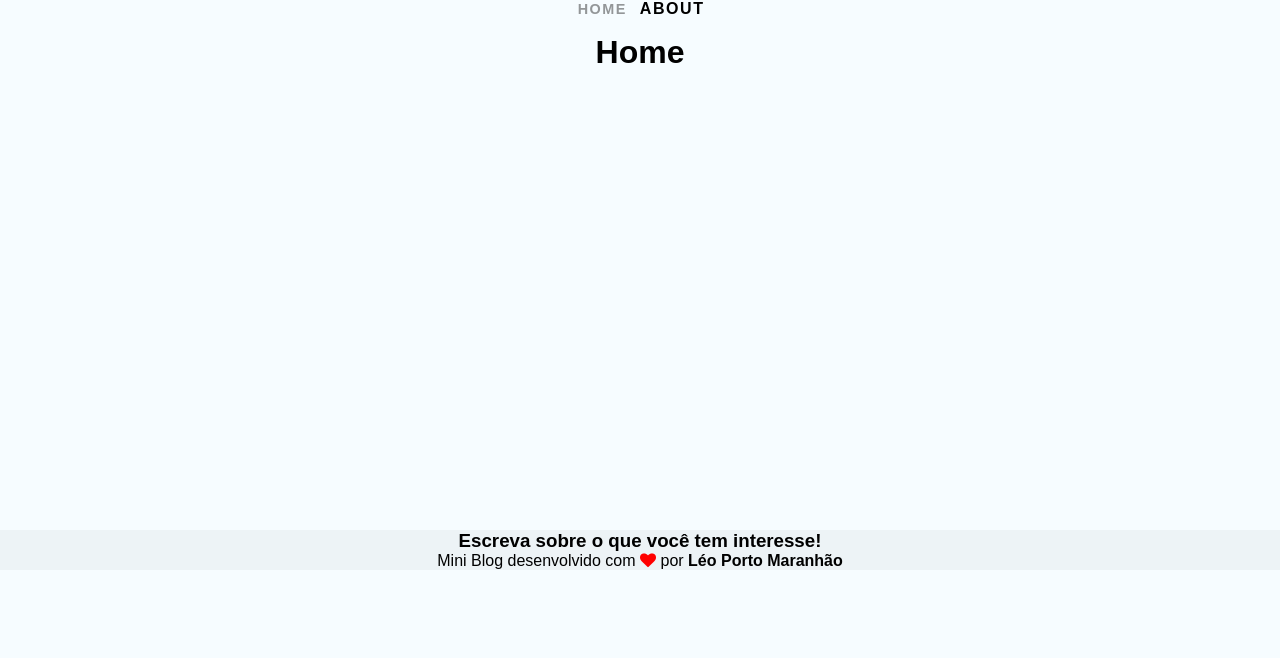
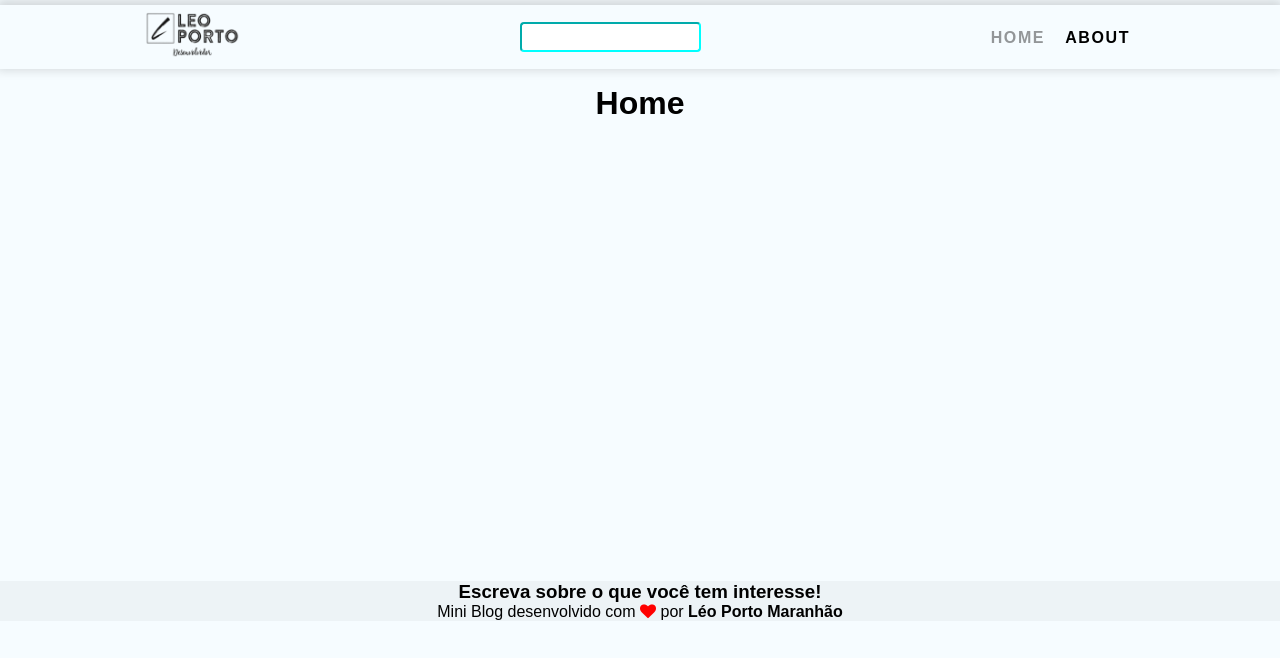
Before and after one commit to LeozinhoPortoM/react-miniblog, a React (Create React App) app: page / in a window 1280 px wide. Shown: the top 658 px of the page. Built offline with nearby package versions, Linux system fonts and the light colour scheme; the HTML template or start-up script is replaced by a standard one.

Commit message:
setting navbar

```diff
--- a/src/components/Navbar/index.jsx
+++ b/src/components/Navbar/index.jsx
@@ -1,12 +1,23 @@
-import "./style.css"
+import "./style.css";
 
-import { NavLink } from "react-router-dom";
+import { Link, NavLink } from "react-router-dom";
+import Logo from "../Logo";
 
 export default function Navbar() {
   return (
     <nav>
-      <NavLink to={"/"}>Home</NavLink>
-      <NavLink to={"/about"}>About</NavLink>
+      <Link to={"/"}>
+        <Logo />
+      </Link>
+
+      <div className="search">
+        <input type="search" name="search" />
+      </div>
+
+      <div className="links">
+        <NavLink to={"/"}>Home</NavLink>
+        <NavLink to={"/about"}>About</NavLink>
+      </div>
     </nav>
   );
 }
--- a/src/components/Navbar/style.css
+++ b/src/components/Navbar/style.css
@@ -1,19 +1,24 @@
 nav {
   display: flex;
-  justify-content: center;
-  gap: 10px;
+  justify-content: space-around;
+  align-items: center;
+  box-shadow: rgba(0,0,0, .15) 0px -2px 10px 3px;
   font-size: 1.2rem;
   text-transform: uppercase;
   letter-spacing: 0.1rem;
   font-weight: bold;
+  margin: 5px 0;
+  padding: 5px 0;
 }
 
-nav a {
+.links a {
+  color: #000;
+  margin: 0 10px;
   text-decoration: none;
   position: relative;
 }
 
-nav a::before {
+.links a::before {
   content: "";
   position: absolute;
   left: 0;
@@ -27,7 +32,7 @@ nav a::before {
   transition: scale 0.35s;
 }
 
-nav a:hover::before {
+.links a:hover::before {
   scale: 1;
 }
 
@@ -37,6 +42,6 @@ nav a:hover::before {
   transform: scale(0.9);
 }
 
-nav a:not(.active) {
+.links a:not(.active) {
   transition: 0.35s;
 }
```
